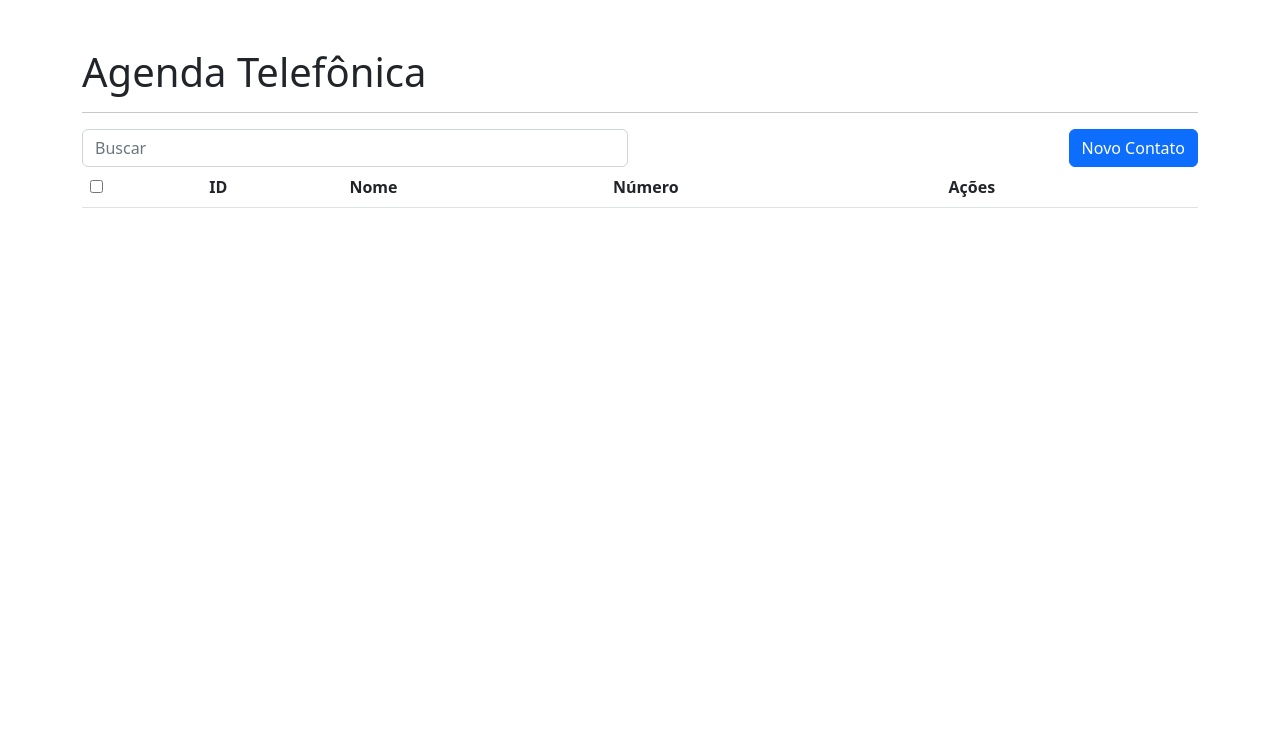
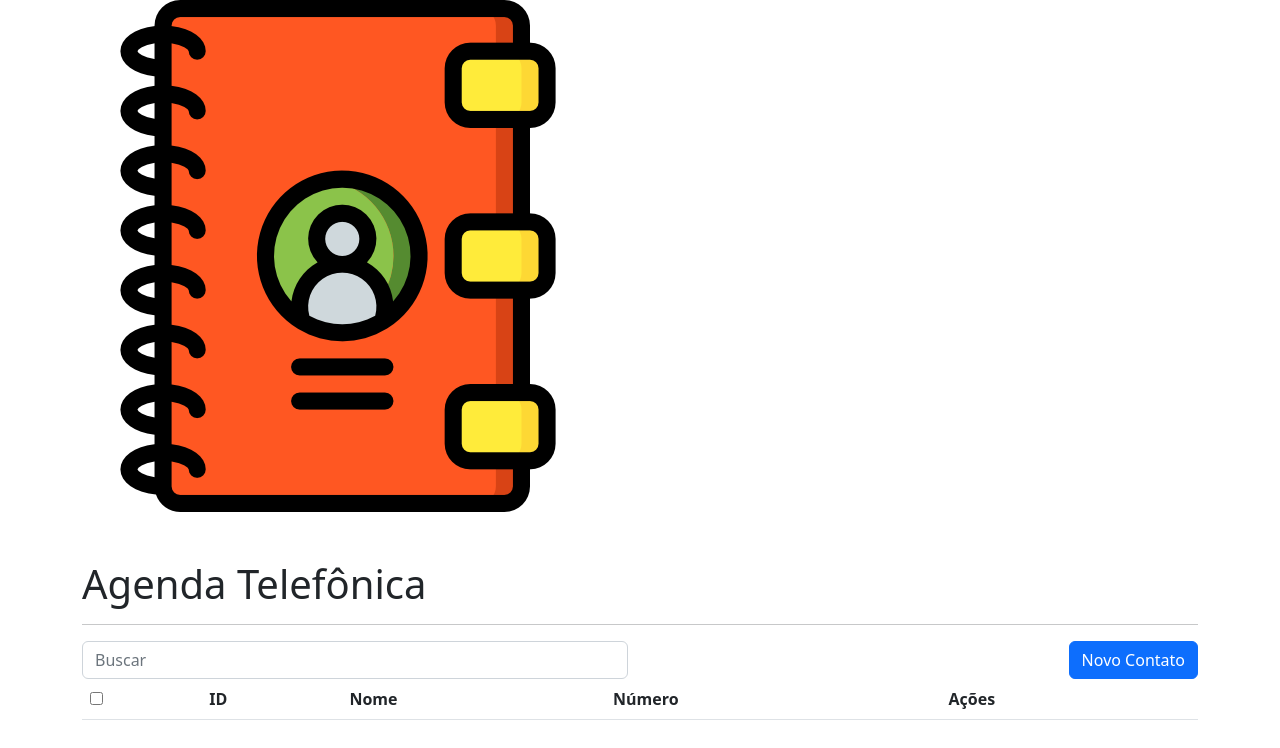
Before and after one commit to Marcelo-C-Silva/CRUDjs, a plain HTML site: page index.html in a window 1280 px wide. Drawn offline with nearby package versions, Linux system fonts and the light colour scheme; no server answers.

Commit message:
adicionando img

```diff
--- a/index.html
+++ b/index.html
@@ -9,6 +9,7 @@
         <link href="https://cdn.jsdelivr.net/npm/bootstrap@5.2.1/dist/css/bootstrap.min.css" rel="stylesheet" integrity="sha384-iYQeCzEYFbKjA/T2uDLTpkwGzCiq6soy8tYaI1GyVh/UjpbCx/TYkiZhlZB6+fzT" crossorigin="anonymous">
     </head>
     <body class="container">
+        <img src="../CRUDjs/img/830573.png" alt="">
         <h1 class="mt-5">Agenda Telefônica</h1>
         <hr>
 
```
Also changed, not shown: img/830573.png (added), 1 other file.
